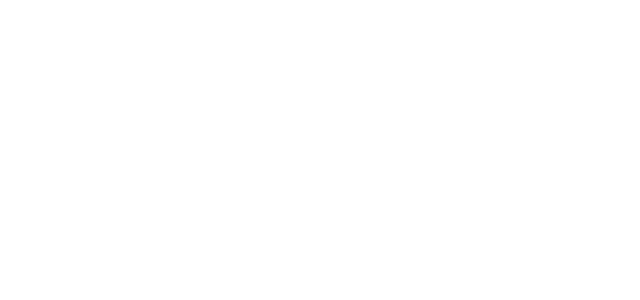
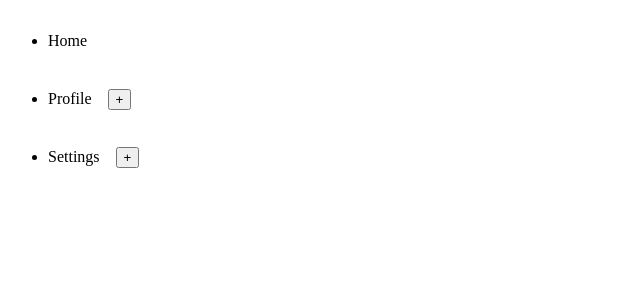
Before and after one commit to MrMark17/learn-react, a React (Vite) app: page / in a window 1280 px wide. Shown: the top 300 px of the page, without its empty margins (0-640 px from the left). Built offline with nearby package versions, Linux system fonts and the light colour scheme.

Commit message:
feat: finish tree link component

```diff
--- a/src/App.jsx
+++ b/src/App.jsx
@@ -3,6 +3,8 @@
 // import StarRating from "./components/star-rating";
 // import ImageSlider from "./components/image-slider";
 // import LoadMoreData from "./components/load-more-data";
+import TreeView from "./components/tree-view";
+import menus from "./components/tree-view/data.js";
 
 function App() {
   return (
@@ -12,6 +14,7 @@
       {/* <StarRating noOfStars={10} /> */}
       {/* <ImageSlider url={"https://picsum.photos/v2/list"} page={5} limit={10} /> */}
       {/* <LoadMoreData /> */}
+      <TreeView menus={menus} />
     </>
   );
 }
--- a/src/components/tree-view/index.jsx
+++ b/src/components/tree-view/index.jsx
@@ -0,0 +1,9 @@
+import MenuList from "./menu-list";
+// eslint-disable-next-line react/prop-types
+export default function TreeView({ menus = [] }) {
+  return (
+    <div>
+      <MenuList list={menus} />
+    </div>
+  );
+}
--- a/src/components/tree-view/menu-item.jsx
+++ b/src/components/tree-view/menu-item.jsx
@@ -0,0 +1,30 @@
+/* eslint-disable react/prop-types */
+import { useState } from "react";
+import MenuList from "./menu-list";
+
+export default function MenuItem({ item }) {
+  const [displayCurrentChildren, setDisplayCurrentChildren] = useState({});
+
+  function handleToggleChildren(getCurrentLabel) {
+    setDisplayCurrentChildren({
+      ...displayCurrentChildren,
+      [getCurrentLabel]: !displayCurrentChildren[getCurrentLabel],
+    });
+  }
+
+  return (
+    <>
+      <li style={{ margin: "8px 0" }}>
+        <div>
+          <p style={{ display: "inline-block", paddingRight: "16px" }}>{item.label}</p>
+          {item && item.children && item.children.length ? (
+            <button style={{ cursor: "pointer" }} onClick={() => handleToggleChildren(item.label)}>
+              {displayCurrentChildren[item.label] ? "-" : "+"}
+            </button>
+          ) : null}
+        </div>
+        {item && item.children && item.children.length > 0 && displayCurrentChildren[item.label] ? <MenuList list={item.children} /> : null}
+      </li>
+    </>
+  );
+}
--- a/src/components/tree-view/menu-list.jsx
+++ b/src/components/tree-view/menu-list.jsx
@@ -0,0 +1,10 @@
+import MenuItem from "./menu-item";
+
+// eslint-disable-next-line react/prop-types
+export default function MenuList({ list = [] }) {
+  return (
+    <>
+      <ul>{list && list.length ? list.map((item, index) => <MenuItem item={item} key={index} />) : null}</ul>
+    </>
+  );
+}
```
